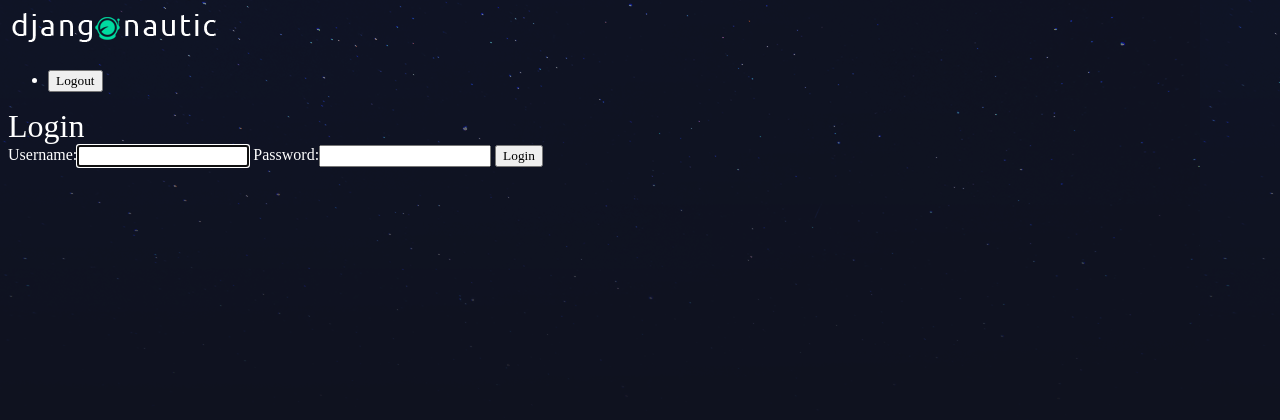
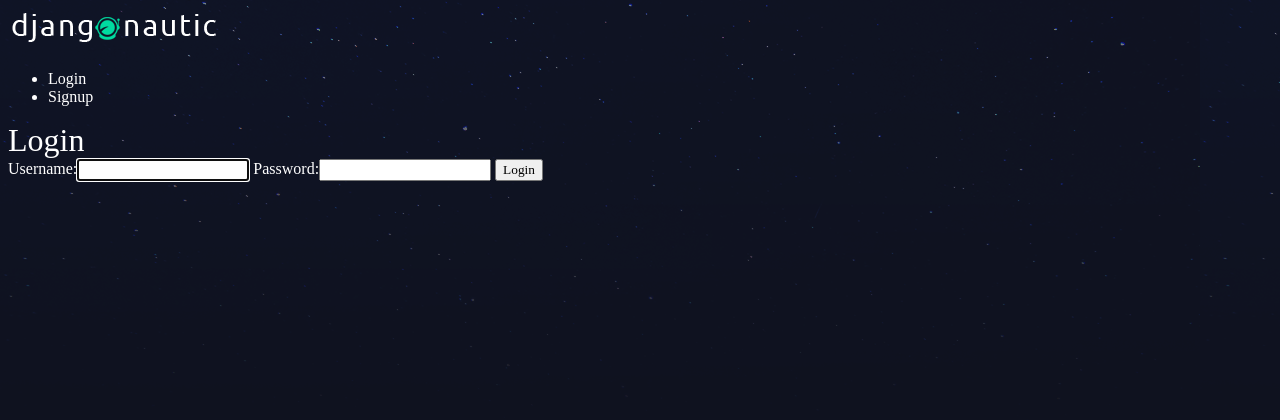
Before and after one commit to jakehdchoi/theNetNinjaTutorial, a Django app: page /accounts/login/ in a window 1280 px wide. Shown: the top 420 px of the page. Run offline with Django 3.2, Linux system fonts and the light colour scheme.

Commit message:
login status added & different buttons according to the status

```diff
--- a/djangoautic/templates/base_layout.html
+++ b/djangoautic/templates/base_layout.html
@@ -7,20 +7,26 @@
         <link rel="stylesheet" href="{% static 'styles.css' %}">
     </head>
     <body>
-        <div class="wrapper">
+        <header class="wrapper">
             <h1><a href="{% url 'articles:list' %}"><img src="{% static 'logo.png' %}"></a></h1>
             <nav>
                 <ul>
+                    {% if user.is_authenticated %}
                     <li>
                         <form class="logout-link" action="{% url 'accounts:logout' %}" method="post">
                             {% csrf_token %}
                             <button type="submit">Logout</button>
                         </form>
                     </li>
+                    <li><a href="{% url 'articles:create' %}" class="hightlight">New Article</a></li>
+                    {% else %}
+                    <li><a href="{% url 'accounts:login' %}">Login</a></li>
+                    <li><a href="{% url 'accounts:signup' %}">Signup</a></li>
+                    {% endif %}
                 </ul>
             </nav>
             {% block content %}
             {% endblock %}
-        </div>
+        </header>
     </body>
 </html>
```
Also changed, not shown: djangoautic/db.sqlite3, djangoautic/media/1_eMmkmns.png (added).
